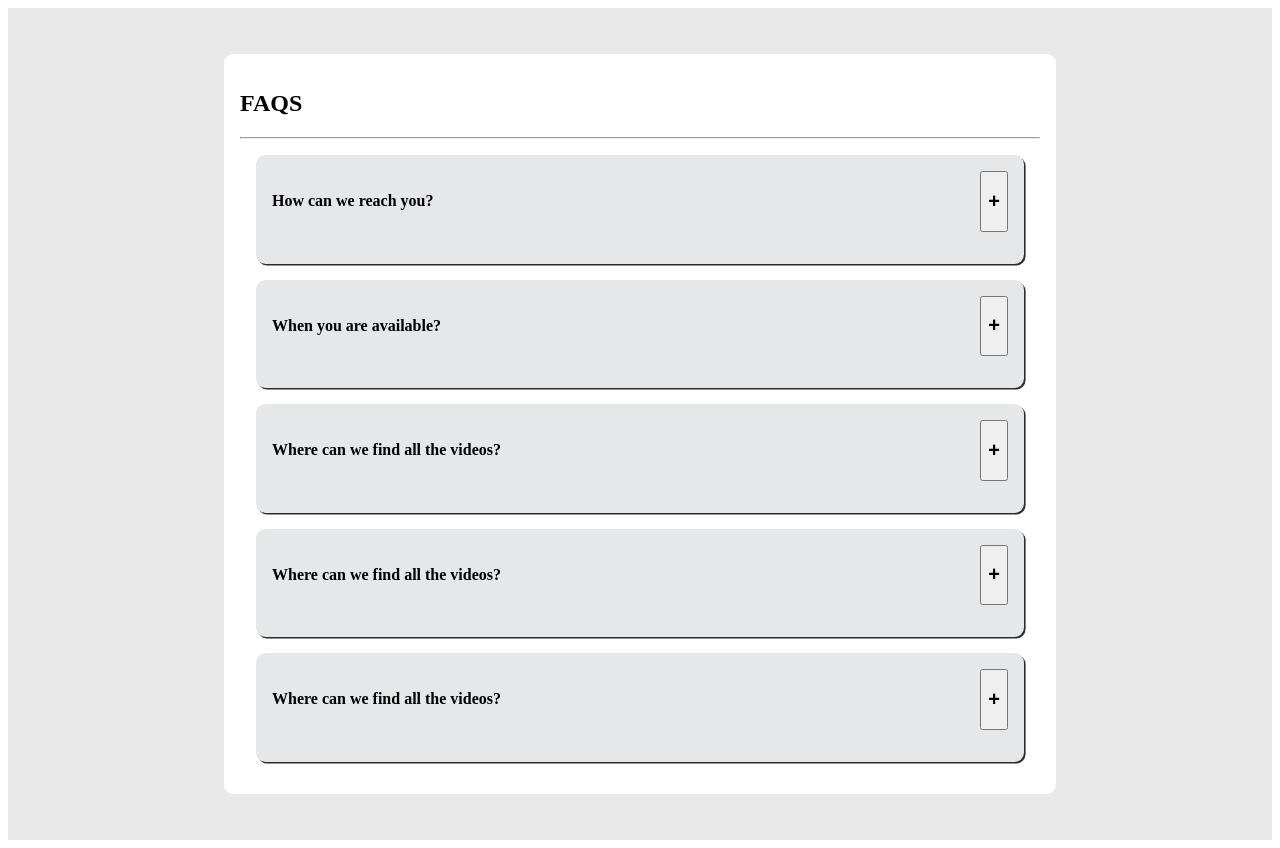
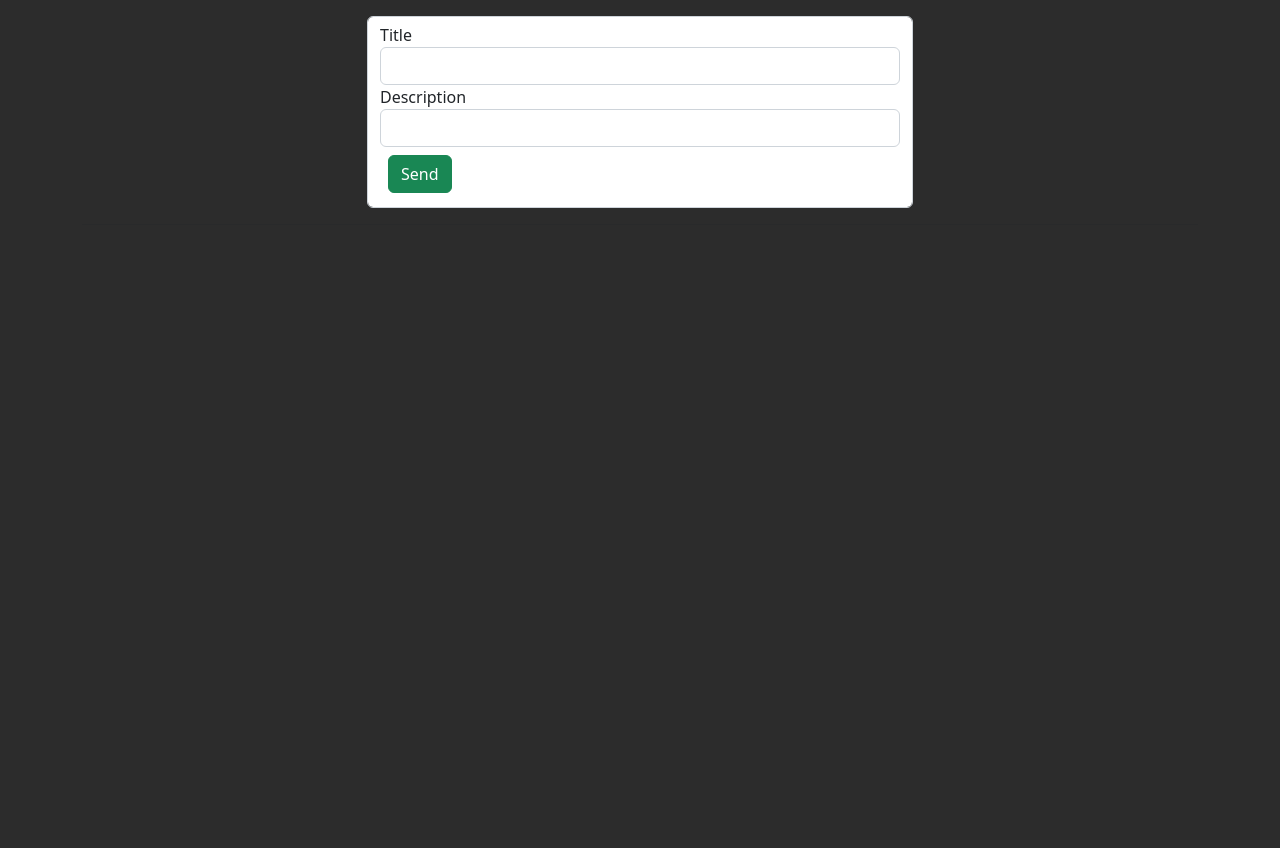
Before and after one commit to kamrul-pu/react-practice, a React (Create React App) app: page / in a window 1280 px wide. After the commit the page ends 800 px from the top, so only its background shows below. Built offline with nearby package versions, Linux system fonts and the light colour scheme.

Commit message:
Assignment 3 added

```diff
--- /dev/null
+++ b/src/Components/Assignment3/NewTodo.jsx
@@ -0,0 +1,31 @@
+import React, { useState } from 'react';
+
+export default function NewTodo(props) {
+    const [todo, setTodo] = useState({ title: '', desc: '' });
+    const handleChange = e => {
+        const field = e.target.name;
+        setTodo({ ...todo, [field]: e.target.value });
+    }
+    const handleSubmit = e => {
+        e.preventDefault();
+        console.log(todo);
+        // setTodo(todo);
+        props.addTodo(todo);
+        console.log(props);
+    }
+    return (
+        <div>
+            <form action="" className='form-control' onSubmit={handleSubmit}>
+                <div>
+                    <label htmlFor="title">Title</label>
+                    <input type="text" name="title" id="" className='form-control' value={todo.title} onChange={handleChange} />
+                </div>
+                <div>
+                    <label htmlFor="desc">Description</label>
+                    <input type="textarea" name="desc" id="" className='form-control' value={todo.desc} onChange={handleChange} />
+                </div>
+                <button type="submit" className='btn btn-success m-2'>Send</button>
+            </form>
+        </div>
+    )
+}
--- /dev/null
+++ b/src/Components/Assignment3/Todo.jsx
@@ -0,0 +1,17 @@
+import React from 'react';
+
+export default function Todo(props) {
+    return (
+        <div className="col-4">
+            <div className='card p-2 m-2'>
+                <div className="card-title">
+                    {props.item.title}
+                </div>
+                <div className="card-body">
+                    <p>{props.item.desc}</p>
+                </div>
+            </div>
+        </div>
+
+    )
+}
--- /dev/null
+++ b/src/Components/Assignment3/Todos.jsx
@@ -0,0 +1,33 @@
+import React, { useState } from 'react';
+import { v4 as uuidv4 } from 'uuid';
+import Todo from './Todo';
+import NewTodo from './NewTodo';
+
+export default function Todos() {
+    const [todos, setTodo] = useState([]);
+    const addTodo = todo => {
+        todo.id = uuidv4();
+        setTodo([...todos, todo])
+    }
+    return (
+        <div className='container mt-3 b-2'>
+            <div className="row">
+                <div className="col-6 mx-auto">
+                    <section>
+                        <NewTodo addTodo={addTodo} />
+                    </section>
+                </div>
+            </div>
+            <hr />
+            <div className="row">
+                <div className="col-12">
+                    <div className="row">
+                        {todos.map(todo => <Todo item={todo} key={todo.id} />)}
+                    </div>
+
+                </div>
+            </div>
+
+        </div>
+    )
+}
--- a/src/index.css
+++ b/src/index.css
@@ -1,3 +1,7 @@
 * {
     box-sizing: border-box;
 }
+
+body {
+    background-color: #2c2c2c;
+}
--- a/src/index.js
+++ b/src/index.js
@@ -1,10 +1,12 @@
 import React from 'react';
 import ReactDOM from 'react-dom/client';
-// import 'bootstrap/dist/css/bootstrap.min.css';
+import 'bootstrap/dist/css/bootstrap.min.css';
 import "font-awesome/css/font-awesome.min.css";
 // import App from './Components/TODO_APP/App';
 // import Toggle from './Components/Toggle/Toggle';
-import FAQS from './Components/FAQ/FAQS';
+// import FAQS from './Components/FAQ/FAQS';
+import Todos from './Components/Assignment3/Todos';
+import "./index.css";
 
 
 const root = ReactDOM.createRoot(document.getElementById('root'));
@@ -13,7 +15,8 @@ root.render(
   <div>
     {/* <App />\ */}
     {/* <Toggle /> */}
-    <FAQS />
+    {/* <FAQS /> */}
+    <Todos />
   </div>
 );
 
```
